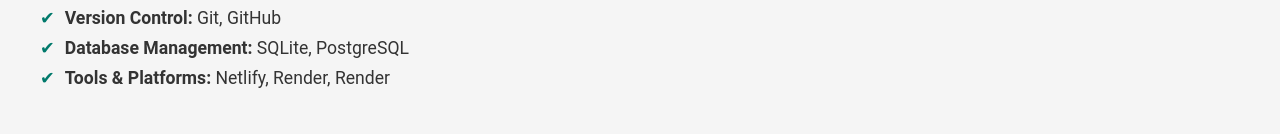
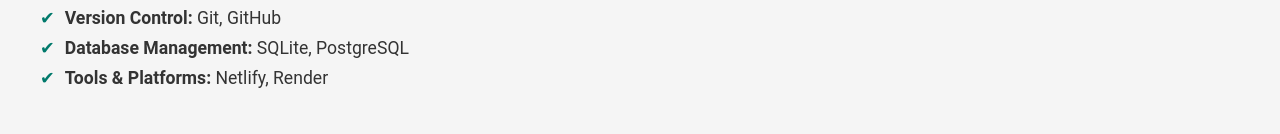
Before and after one commit to ARVLEMED/Aron-Portfolio, a React (Create React App) app: page /resume in a window 1280 px wide. Shown: the part 654-788 px from the top of the page. Built offline with nearby package versions, Linux system fonts and the light colour scheme.

Commit message:
changes the repeated render word in resume page and title in html

```diff
--- a/public/index.html
+++ b/public/index.html
@@ -24,7 +24,7 @@
       work correctly both with client-side routing and a non-root public URL.
       Learn how to configure a non-root public URL by running `npm run build`.
     -->
-    <title>React App</title>
+    <title>Aron-Kipkorir-portfolio</title>
   </head>
   <body>
     <noscript>You need to enable JavaScript to run this app.</noscript>
--- a/src/components/Resumepage.js
+++ b/src/components/Resumepage.js
@@ -29,7 +29,7 @@
             <li><strong>Back-end Development:</strong> Flask, Flask-SQLAlchemy</li>
             <li><strong>Version Control:</strong> Git, GitHub</li>
             <li><strong>Database Management:</strong> SQLite, PostgreSQL</li>
-            <li><strong>Tools & Platforms:</strong> Netlify, Render, Render</li>
+            <li><strong>Tools & Platforms:</strong> Netlify, Render</li>
           </ul>
         </div>
       </section>
```
